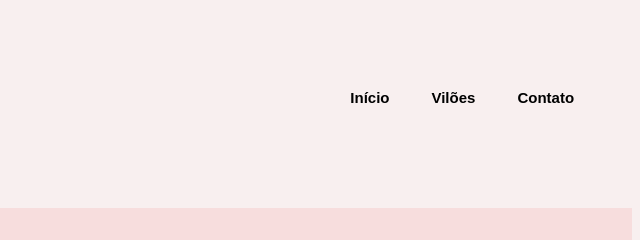
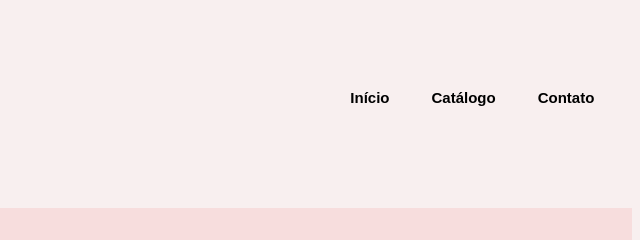
Before and after one commit to thomass748/AtividadeLIMA3, a plain HTML site: page index.html in a window 1280 px wide. Shown: the top 240 px of the page, 640-1280 px from the left. Drawn offline with Linux system fonts and the light colour scheme.

Commit message:
fix: correcao de erro

```diff
--- a/index.html
+++ b/index.html
@@ -13,7 +13,7 @@
         </section>
         <section id="opcoes">
             <p><strong>Início</strong></p>
-            <p><strong>Vilões</strong></p>
+            <p><strong>Catálogo</strong></p>
             <p><strong>Contato</strong></p>
         </section>
     </header>
```
